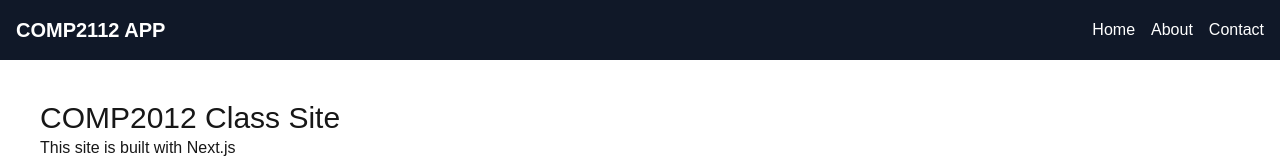
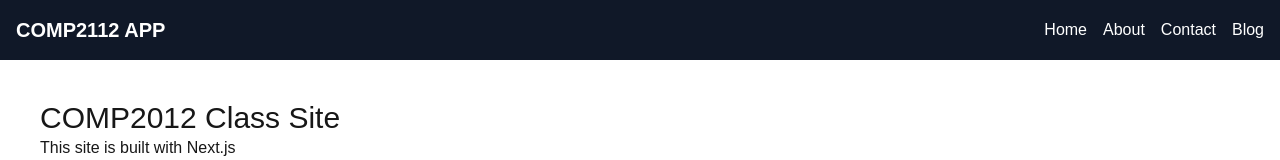
Before and after one commit to Tara-Fortis/my-app, a Next.js app: page / in a window 1280 px wide. Shown: the top 160 px of the page. Built offline with nearby package versions, Linux system fonts and the light colour scheme.

Commit message:
added blog page api

```diff
--- /dev/null
+++ b/src/app/blog/page.tsx
@@ -0,0 +1,26 @@
+// set structure of blog post data
+interface Post {
+    id: number;
+    title: string;
+}
+
+export default async function Blog() {
+    // use fetch API to get blog data from Vercel sample blog API
+    const data: Response = await fetch('https://api.vercel.app/blog');
+
+    // convert API json to an array of Post objects (defined above)
+    const posts: Post[] = await data.json();
+
+    // display a page and show the blog post data we recieved
+    return (
+        <main className="p-10">
+            <h1 className="text-3xl">Blog</h1>
+            <ul className="list-none p-4 space-y-2">
+                {/* foreach loop */}
+                {posts.map((post) => (
+                    <li key={post.id} className="bg-white p-4 rounded shadow">{ post.title}</li>
+                ))}
+            </ul>
+        </main>
+    )
+}
--- a/src/app/components/Navbar.tsx
+++ b/src/app/components/Navbar.tsx
@@ -8,6 +8,7 @@ export default function Navbar() {
                <li><Link href="/" className="hover:text-gray-300">Home</Link></li>
                <li><Link href="/about" className="hover:text-gray-300">About</Link></li>
                <li><Link href="/contact" className="hover:text-gray-300">Contact</Link></li>
+               <li><Link href="/blog" className="hover:text-gray-300">Blog</Link></li>
            </ul>
        </nav>
     );
```
Also changed, not shown: 1 other file (tests, documents, lock files or other folders).
